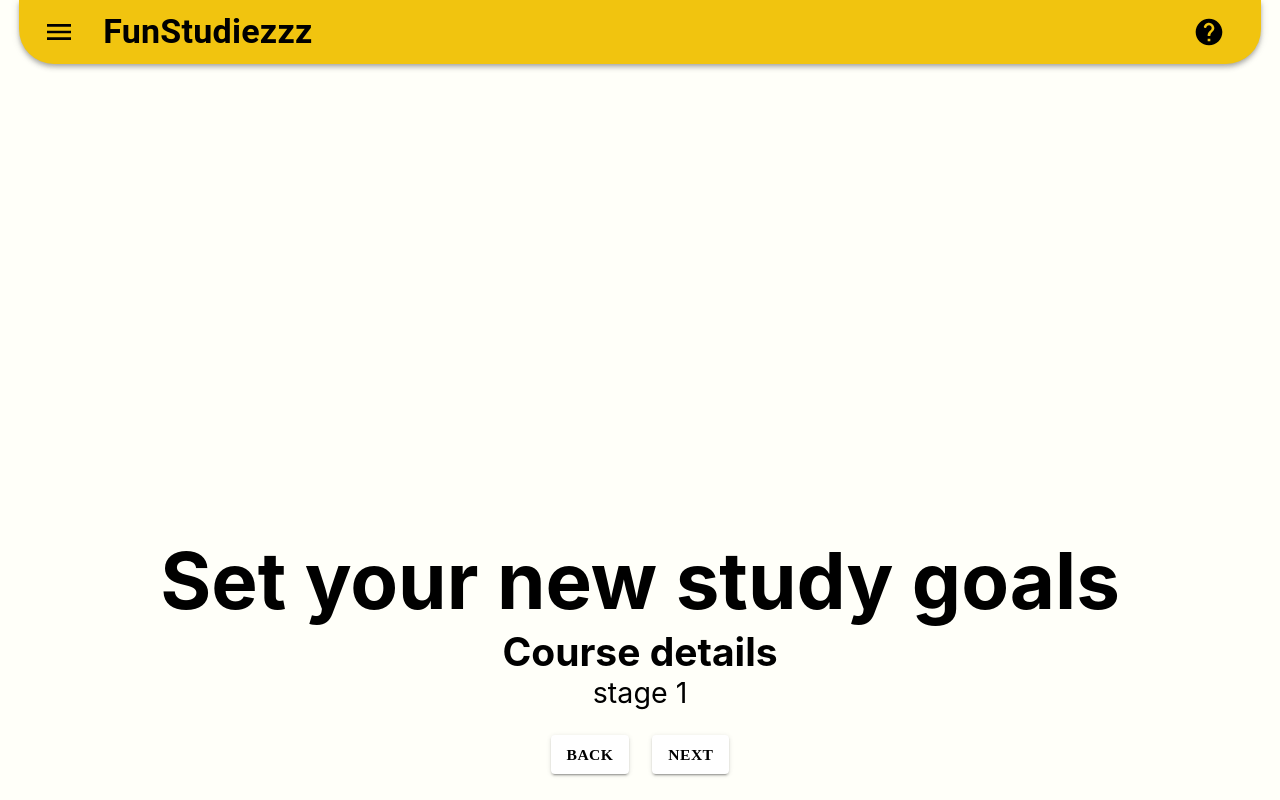
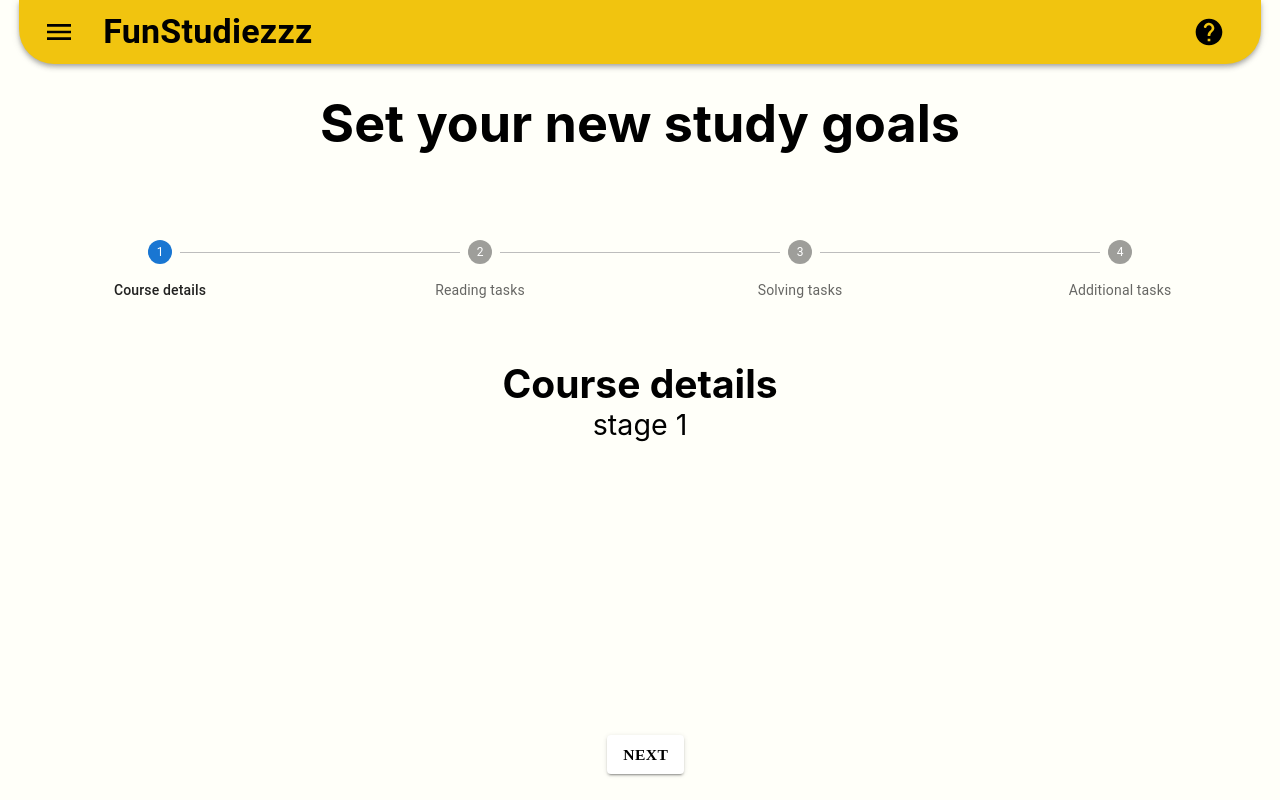
Before and after one commit to amit-erlich/FunStudiez, a React (Create React App) app: page /NewStudySettings in a window 1280 px wide. Built offline with nearby package versions, Linux system fonts and the light colour scheme.

Commit message:
stepper has been added to settings page

```diff
--- a/src/pages/NewStudySettings.js
+++ b/src/pages/NewStudySettings.js
@@ -1,13 +1,13 @@
 import React, { useState } from 'react';
 import { useNavigate } from 'react-router-dom';
 import { useTheme } from '@mui/material/styles';
-import { Button, Container, Stepper } from '@mui/material';
+import { Button, Container, Stepper, Step, Box, StepLabel } from '@mui/material';
 import AppMainBar from '../components/AppMainBar';
 
 function NewStudySettings() {
     const theme = useTheme();
 
-    const titles = [
+    const steps = [
         "Course details",
         "Reading tasks",
         "Solving tasks",
@@ -20,8 +20,8 @@ function NewStudySettings() {
         "You can add more tasks if you want"
     ];
 
-    const [currentStage, setCurrentStage] = useState(0);
-    const [settingsTitle, setSettingsTitle] = useState(titles[0]);
+    const [currentStep, setCurrentStep] = useState(0);
+    const [settingsTitle, setSettingsTitle] = useState(steps[0]);
     const [settingsInstruction, setSettingsInstruction] = useState(instructions[0]);
 
     const navigate = useNavigate();
@@ -29,17 +29,17 @@ function NewStudySettings() {
         navigate('/Study');
     };
     const stepBack = () => {
-        setCurrentStage(currentStage - 1);
-        setSettingsTitle(titles[currentStage - 1]);
-        setSettingsInstruction(instructions[currentStage - 1]);
+        setCurrentStep(currentStep - 1);
+        setSettingsTitle(steps[currentStep - 1]);
+        setSettingsInstruction(instructions[currentStep - 1]);
     };
     const NextStep = () => {
-        if (currentStage + 1 == 4) {
+        if (currentStep + 1 == 4) {
             navigateStudy();
         } else {
-            setCurrentStage(currentStage + 1);
-            setSettingsTitle(titles[currentStage + 1]);
-            setSettingsInstruction(instructions[currentStage + 1]);
+            setCurrentStep(currentStep + 1);
+            setSettingsTitle(steps[currentStep + 1]);
+            setSettingsInstruction(instructions[currentStep + 1]);
         }
     };
 
@@ -47,41 +47,54 @@ function NewStudySettings() {
     <div className="App">
         <header className="App-header">
             <AppMainBar/>
-            <p style={{ textAlign: 'left', fontSize: '300%', fontWeight: 'bold', padding: '0px', margin: '0px' }}>
+            <div style={{ position: 'absolute', top: '5%' }}>
+                <p style={{ fontSize: '200%', fontWeight: 'bold' }}>
                 Set your new study goals
                 </p>
-            <Stepper></Stepper>
+            </div>
+            <Box sx={{ width: '100%' }} style={{ position: 'absolute', top: '30%'}}>
+                <Stepper activeStep={currentStep} alternativeLabel>
+                    {steps.map((label) => (
+                    <Step key={label}>
+                        <StepLabel>{label}</StepLabel>
+                    </Step>
+                    ))}
+                </Stepper>
+            </Box>
+            <div style={{ position: 'absolute', top: '45%'}}>
                 <div>
-                <p style={{ textAlign: 'left', fontSize: '150%', fontWeight: 'bold', padding: '0px', margin: '0px' }}>
+                    <p style={{ fontSize: '150%', fontWeight: 'bold', padding: '0px', margin: '0px' }}>
                     {settingsTitle}
                     </p>
-                <p style={{ textAlign: 'left', fontSize: '110%', padding: '0px', margin: '0px' }}>
+                    <p style={{ fontSize: '110%', padding: '0px', margin: '0px' }}>
                     {settingsInstruction}
                     </p>
                 </div>
                 <div>
-                {(currentStage == 0) &&
-                <p style={{ textAlign: 'left', fontSize: '110%', padding: '0px', margin: '0px' }}>
+                    {(currentStep == 0) &&
+                    <p style={{ fontSize: '110%', padding: '0px', margin: '0px' }}>
                     stage 1
                     </p>
                     }
-                {(currentStage == 1) &&
-                <p style={{ textAlign: 'left', fontSize: '110%', padding: '0px', margin: '0px' }}>
+                    {(currentStep == 1) &&
+                    <p style={{ fontSize: '110%', padding: '0px', margin: '0px' }}>
                     stage 2
                     </p>
                     }
-                {(currentStage == 2) &&
-                <p style={{ textAlign: 'left', fontSize: '110%', padding: '0px', margin: '0px' }}>
+                    {(currentStep == 2) &&
+                    <p style={{ fontSize: '110%', padding: '0px', margin: '0px' }}>
                     stage 3
                     </p>
                     }
-                {(currentStage == 3) &&
-                <p style={{ textAlign: 'left', fontSize: '110%', padding: '0px', margin: '0px' }}>
+                    {(currentStep == 3) &&
+                    <p style={{ fontSize: '110%', padding: '0px', margin: '0px' }}>
                     stage 4
                     </p>
                     }
                 </div>
+            </div>
             <Container style={{ padding: '2%' }}>
+                {(currentStep != 0) &&
                 <Button variant="contained"
                     style={{
                     backgroundColor: theme.palette.white,
@@ -92,7 +105,7 @@ function NewStudySettings() {
                     marginRight: '1%' }}
                     onClick={stepBack}>
                     Back
-                </Button>
+                </Button>}
                 <Button variant="contained"
                     style={{
                     backgroundColor: theme.palette.white,
@@ -102,7 +115,7 @@ function NewStudySettings() {
                     fontFamily: 'cursive',
                     marginLeft: '1%' }}
                     onClick={NextStep}>
-                    Next
+                    {currentStep == 3 ? 'Let’s start! ': 'Next'}
                 </Button>
             </Container>
         </header>
```
Lines whose indentation alone changed are shown as unchanged.
